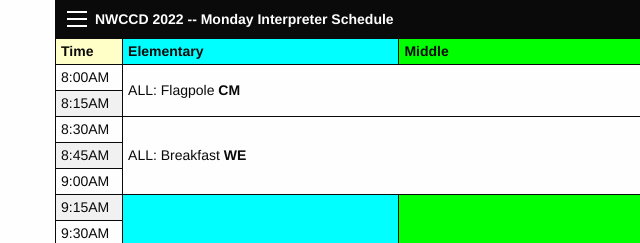
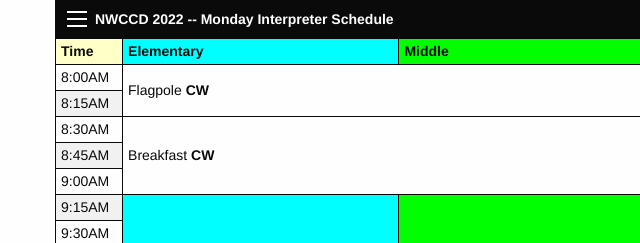
Before and after one commit to nwccd/2022, a plain HTML site: page t_monday.html in a window 1280 px wide. Shown: the top 243 px of the page, 0-640 px from the left. Drawn offline with Linux system fonts and the light colour scheme.

Commit message:
Update t_monday.html

```diff
--- a/t_monday.html
+++ b/t_monday.html
@@ -72,9 +72,9 @@
 <table class="tg">
 <thead><tr><th class="donotwrap">Time</th><th style="background-color:aqua">Elementary</th><th style="background-color:lime">Middle</th><th style="background-color:orange">High</th></tr></thead>
 <tbody>
-<tr><td class="donotwrap">8:00AM</td><td width="100%" rowspan="2" colspan="3">ALL: Flagpole <b>CM</b></td></tr>
+<tr><td class="donotwrap">8:00AM</td><td width="100%" rowspan="2" colspan="3">Flagpole <b>CW</b></td></tr>
 <tr><td class="donotwrap">8:15AM</td></tr>
-<tr><td class="donotwrap">8:30AM</td><td width="100%" rowspan="3" colspan="3">ALL: Breakfast <b>WE</b></td></tr>
+<tr><td class="donotwrap">8:30AM</td><td width="100%" rowspan="3" colspan="3">Breakfast <b>CW</b></td></tr>
 <tr><td class="donotwrap">8:45AM</td></tr>
 <tr><td class="donotwrap">9:00AM</td></tr>
 <tr><td class="donotwrap">9:15AM</td><td rowspan="11" style="background-color:aqua"><td rowspan="5" style="background-color:lime">MS: Class <b>CW</b></td><td rowspan="3" style="background-color:orange">HS: UT <b>WE</b></td></tr>
```
